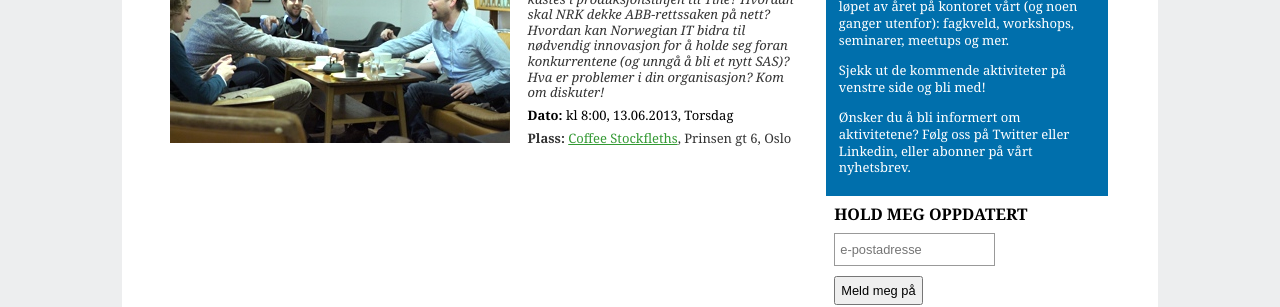
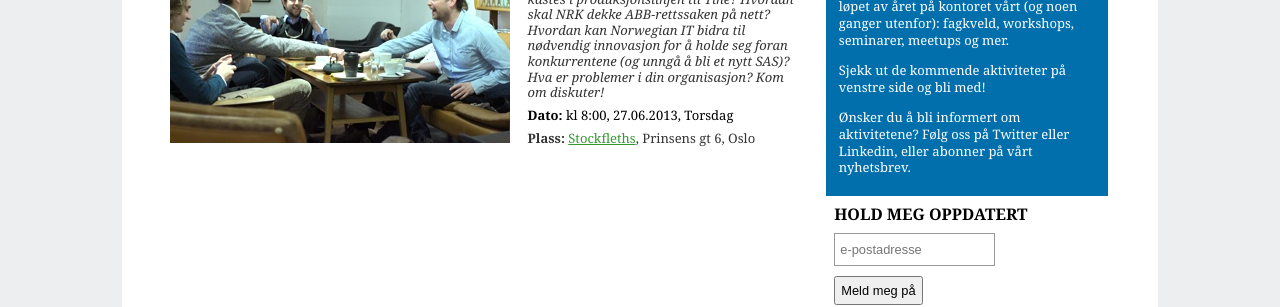
Before and after one commit to therese1g1/iterate.github.com, a Jekyll site: the page built from moetoss/index.html, in a window 1280 px wide. Shown: the part 281-588 px from the top of the page. Built offline with Jekyll 4.4.1, drawn with Linux system fonts in a browser that asks for light colours.

Commit message:
update lean coffee time

```diff
--- a/moetoss/index.html
+++ b/moetoss/index.html
@@ -31,8 +31,8 @@ title: Iterate
 
                         <p>Hvordan kan vi redusere mengden mat som kastes i produksjonslinjen til Tine? Hvordan skal NRK dekke ABB-rettssaken på nett? Hvordan kan Norwegian IT bidra til nødvendig innovasjon for å holde seg foran konkurrentene (og unngå å bli et nytt SAS)? Hva er problemer i din organisasjon? Kom om diskuter!</p>
 
-                        <em>Dato:</em> kl 8:00, 13.06.2013, Torsdag
-                        <p class="ex"><em>Plass:</em> <a class="ex" href="http://www.stockfleths.as/?page_id=78">Coffee Stockfleths</a>, Prinsen gt 6, Oslo</p>
+                        <em>Dato:</em> kl 8:00, 27.06.2013, Torsdag
+                        <p class="ex"><em>Plass:</em> <a class="ex" href="http://www.stockfleths.as/?page_id=78"> Stockfleths</a>, Prinsens gt 6, Oslo</p>
                     </div>
                 </div>
             </article>
```
